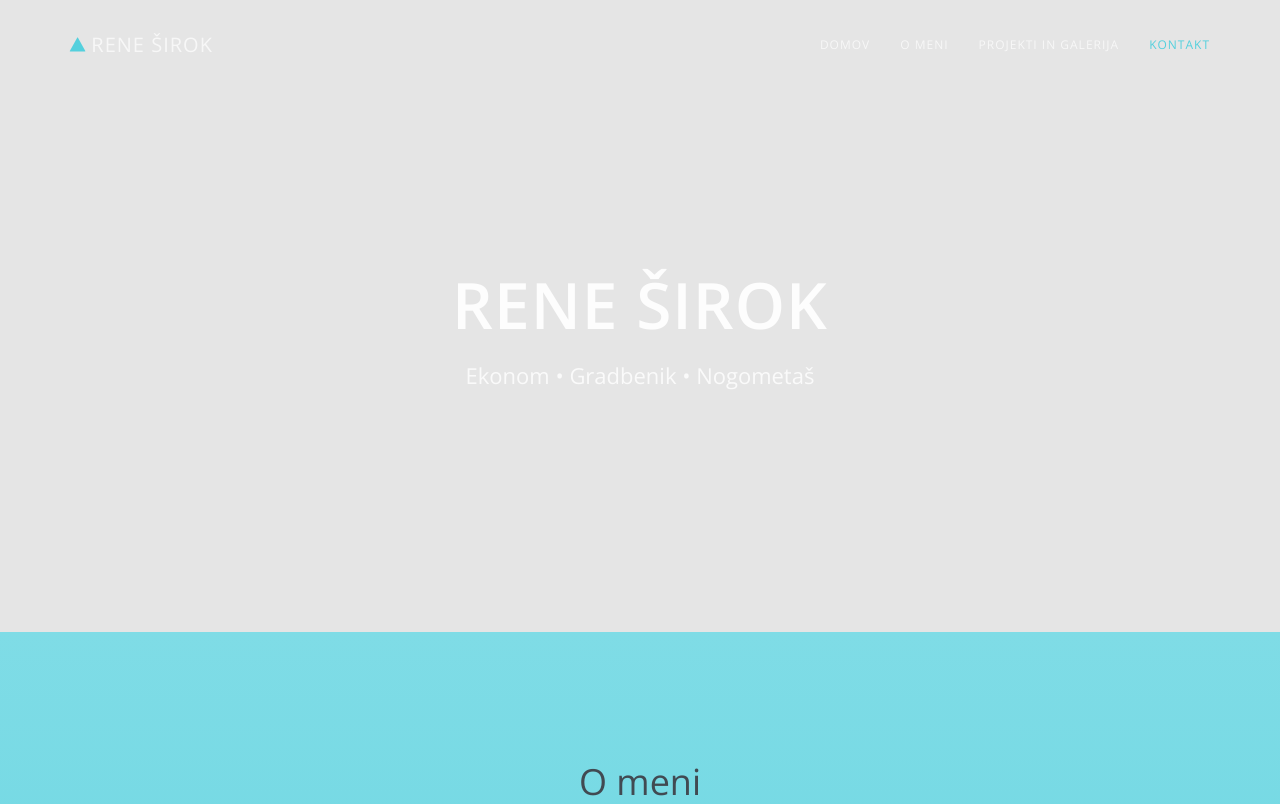
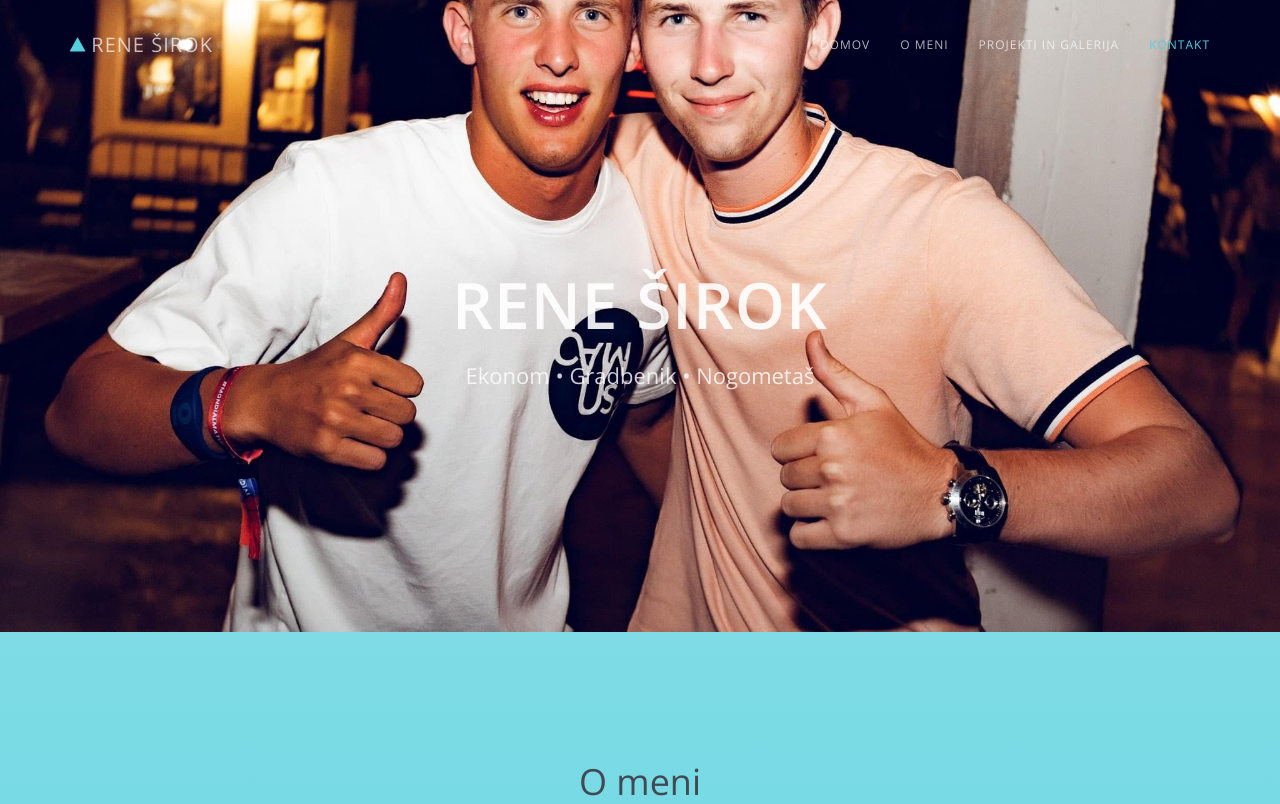
Before and after one commit to renesirok/Portfolio, a plain HTML site: page index.html in a window 1280 px wide. Shown: the top 804 px of the page. Drawn offline with nearby package versions, Linux system fonts and the light colour scheme.

Commit message:
Update style.css

```diff
--- a/css/style.css
+++ b/css/style.css
@@ -158,7 +158,7 @@ hr {
 	width: 100%;
 	padding: 0;
 	text-align: center;
-	background: url(css/jaz2.jpg) no-repeat center bottom;
+	background: url(../img/portfolio/jaz2.jpg) no-repeat center bottom;
 	background-color: #e5e5e5;
 	-webkit-background-size: cover;
 	-moz-background-size: cover;
```
